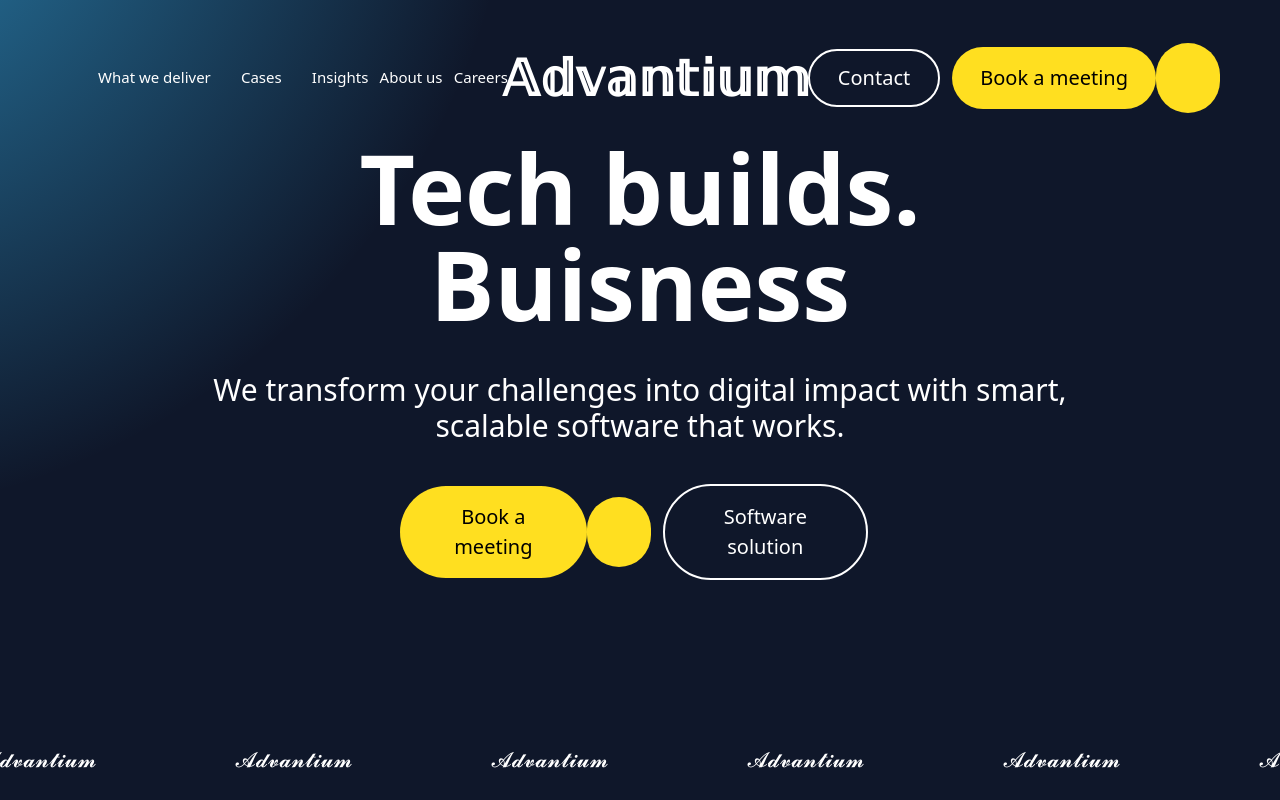
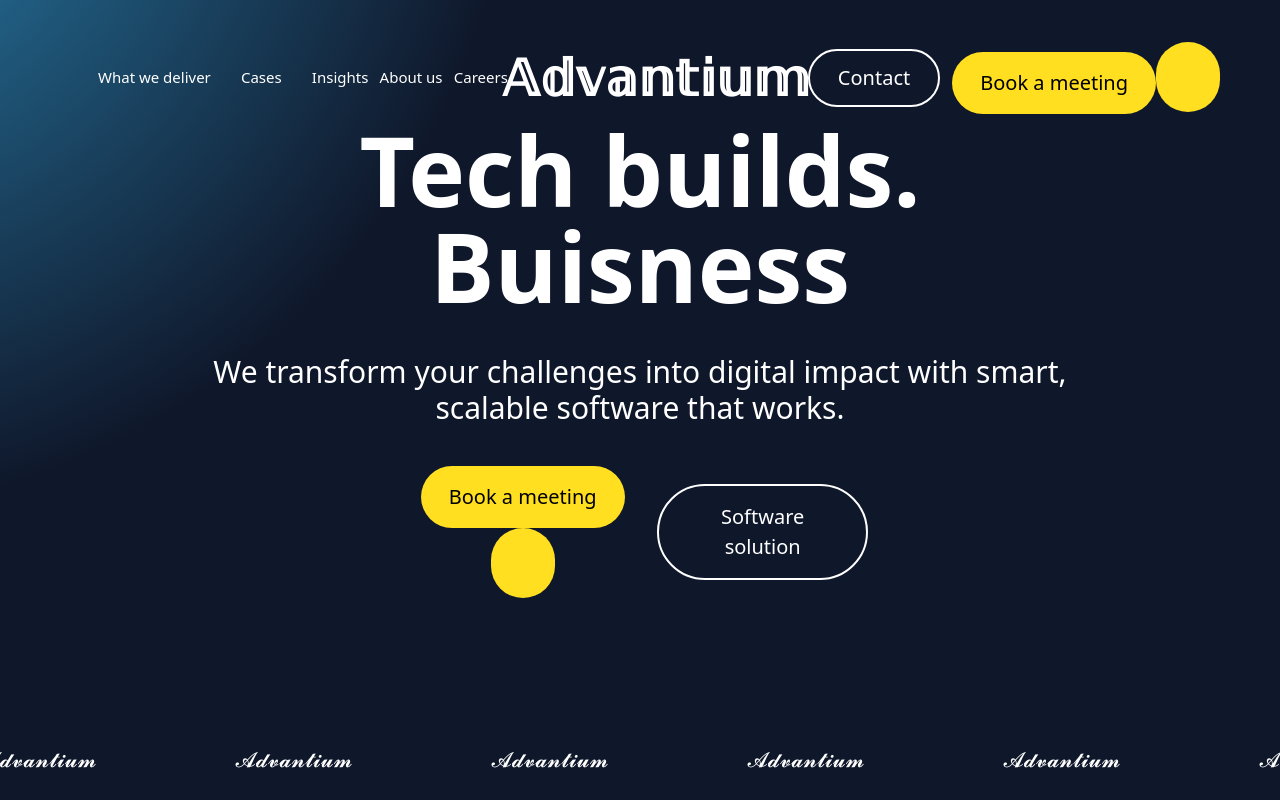
Before and after one commit to priyanshnk0001/Advantium, a React (Vite) app: page / in a window 1280 px wide. Shown: the top 800 px of the page. Built offline with nearby package versions, Linux system fonts and the light colour scheme; some icons are missing.

Commit message:
changes in app.jsx

```diff
--- a/src/App.jsx
+++ b/src/App.jsx
@@ -78,7 +78,7 @@ export default function HoverSpotLight() {
       paused: true,
     });
 
-    const arrow2 = document.querySelector(".advantiumBottomButton .nextArrowButton2");
+    const arrow2 = document.querySelector(".BookingBtn-container");
     if (!arrow2) return;
 
     const onEnter2 = () => rotateTweenArrow2.current.play();
@@ -155,11 +155,13 @@ export default function HoverSpotLight() {
           <div className="w-fit overflow-hidden my-5"><h1 className='techBuilds text-white text-3xl mt-5 overflow-hidden'>We transform your challenges into digital impact with smart,<br />
             scalable software that works.</h1></div>
           <div className="advantiumBottomButton w-[40%] flex justify-center items-center mt-5 z-0 overflow-hidden   ">
-            <button className="bookingButton  rounded-full py-4 px-7 text-[20px] bg-yellow-300 text-black cursor-pointer hover:bg-amber-400">Book a meeting</button>
+            <div className="BookingBtn-container">
+            <button className="bookingButton  rounded-full py-4 px-7 text-[20px] bg-yellow-300 text-black cursor-pointer ">Book a meeting</button>
             <button
               className="nextArrowButton2 bg-yellow-300 rounded-full p-4 text-black cursor-pointer  ">
               <CallMadeIcon className="!w-8 !h-8" />
             </button>
+            </div>
             <button className="software border-2 rounded-full py-4 px-7 text-[20px] text-white cursor-pointer  mx-3 hover:border-amber-300">Software solution</button>
           </div>
         </div>
--- a/src/advantiumComponents/Header.jsx
+++ b/src/advantiumComponents/Header.jsx
@@ -53,7 +53,7 @@ export default function Header() {
             paused: true,
         });
 
-        const arrow = document.querySelector(".Header-nextArrowButton");
+        const arrow = document.querySelector(".header-bookingBtn-container");
         if (!arrow) return;
 
         const onEnter = () => rotateTweenArrow.current.play();
@@ -370,11 +370,13 @@ export default function Header() {
                      ${isActive ? " text-amber-300" : "after:w-0"}`}>
                     <button className="Header-contactButton border-2 rounded-full py-3 px-7 text-[20px] cursor-pointer mx-3 hover:border-amber-300">Contact</button>
                     </NavLink>
-                    <button className="Header-bookingButton  rounded-full py-4 px-7 text-[20px] bg-yellow-300 text-black cursor-pointer hover:bg-amber-400">Book a meeting</button>
+                    <div className="header-bookingBtn-container">
+                    <button className="Header-bookingButton  rounded-full py-4 px-7 text-[20px] bg-yellow-300 text-black cursor-pointer ">Book a meeting</button>
                     <button
                         className="Header-nextArrowButton bg-yellow-300 rounded-full p-4 text-black cursor-pointer  "
 
                     ><CallMadeIcon className="!w-8 !h-8" /></button>
+                    </div>
                 </div>
             </div>
 
```
